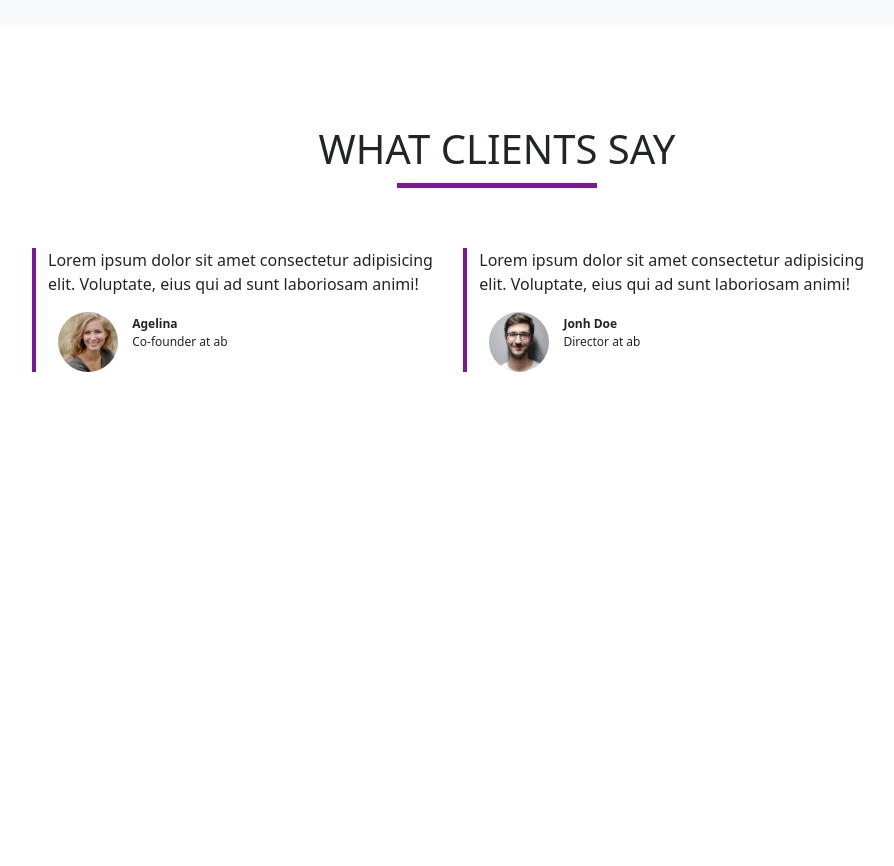
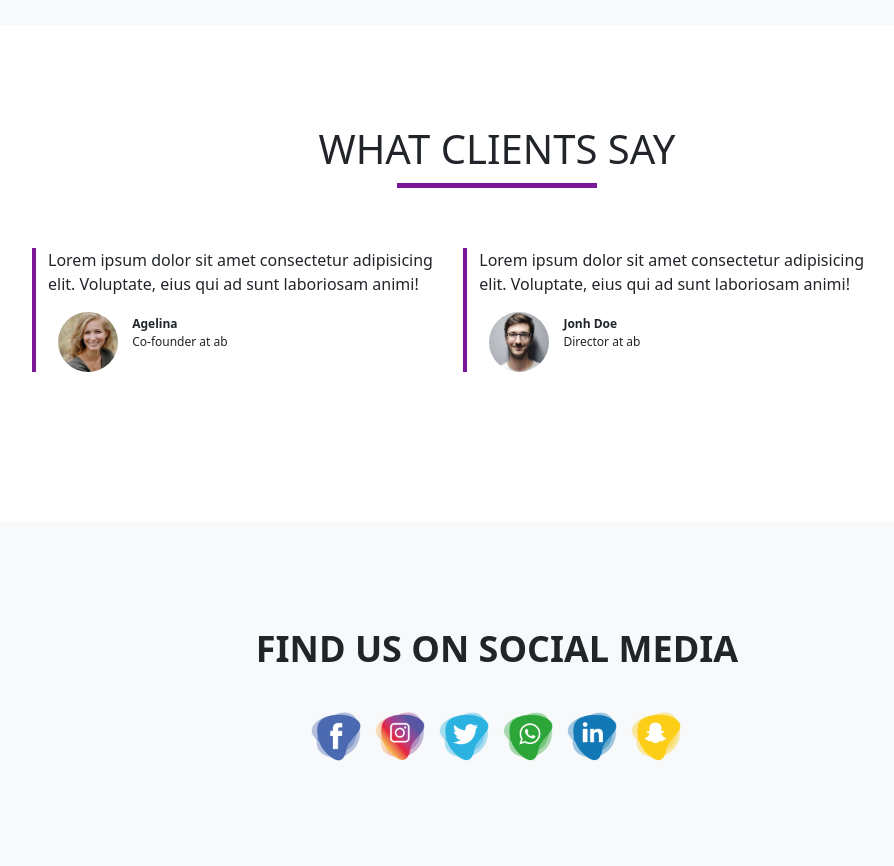
Before and after one commit to ragangithub/web-bootsrap, a plain HTML site: page index.html in a window 1280 px wide. Shown: the part 1789-2655 px from the top of the page, without its empty margins (143-1037 px from the left). Before the commit the page ends 2311 px from the top, so only its background shows below. Drawn offline with nearby package versions, Linux system fonts and the light colour scheme.

Commit message:
added social-media-section

```diff
--- a/index.html
+++ b/index.html
@@ -177,6 +177,21 @@
       </div>
     </section>
 
+    <!-------Social-Media section------->
+    <section id="social-media">
+      <div class="container text-center">
+        <p>FIND US ON SOCIAL MEDIA</p>
+        <div class="social-icons">
+          <a href=""><img src="images/facebook-icon.png" alt="" /></a>
+          <a href=""><img src="images/instagram-icon.png" alt="" /></a>
+          <a href=""><img src="images/twitter-icon.png" alt="" /></a>
+          <a href=""><img src="images/whatsapp-icon.png" alt="" /></a>
+          <a href=""><img src="images/linkedin-icon.png" alt="" /></a>
+          <a href=""><img src="images/snapchat-icon.png" alt="" /></a>
+        </div>
+      </div>
+    </section>
+
     <script
       src="https://cdn.jsdelivr.net/npm/bootstrap@5.2.1/dist/js/bootstrap.bundle.min.js"
       integrity="sha384-u1OknCvxWvY5kfmNBILK2hRnQC3Pr17a+RTT6rIHI7NnikvbZlHgTPOOmMi466C8"
--- a/style.css
+++ b/style.css
@@ -122,3 +122,21 @@
   display: inline-block;
   font-size: 12px;
 }
+
+/*---------Social-Media section-------*/
+#social-media {
+  background: #f8f9fa;
+  padding: 100px 0;
+}
+#social-media p {
+  font-size: 36px;
+  font-weight: 600;
+  margin-bottom: 30px;
+}
+.social-icons img {
+  width: 60px;
+  transition: 0.5s;
+}
+.social-icons a:hover img {
+  transform: translateY(-10px);
+}
```
